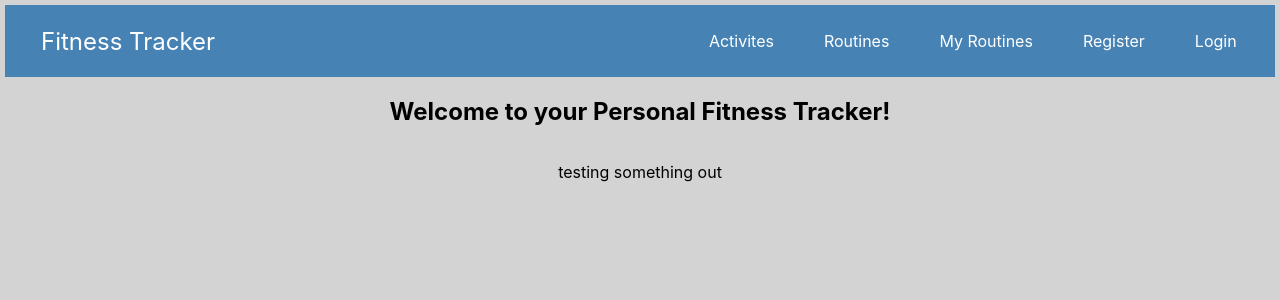
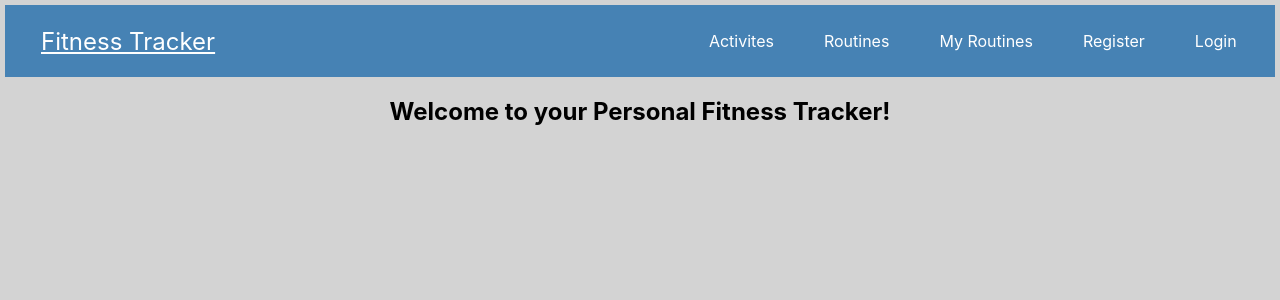
Before and after one commit to ColinH58/FitnessTrackerFrontend, a React (Create React App) app: page /HomePage in a window 1280 px wide. In both pictures the pointer is over the link "Fitness Tracker". Shown: the top 300 px of the page. Built offline with nearby package versions, Linux system fonts and the light colour scheme.

Commit message:
minor tweaks, now ready to go

```diff
--- a/src/App.css
+++ b/src/App.css
@@ -53,6 +53,10 @@ gap: 50px;
   text-decoration: underline;
 }
 
+.NavTitle:hover {
+  text-decoration: underline;
+}
+
 .Register,
 .Login {
   display: flex;
--- a/src/components/HomePage.jsx
+++ b/src/components/HomePage.jsx
@@ -4,7 +4,6 @@ const HomePage = () => {
   return (
     <div className="Components">
       <h2>Welcome to your Personal Fitness Tracker!</h2>
-      <p>testing something out</p>
     </div>
   );
 };
```
